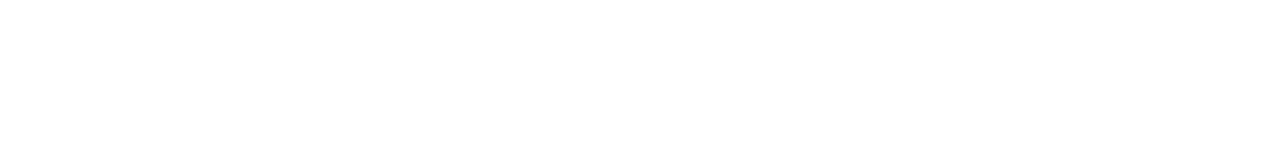
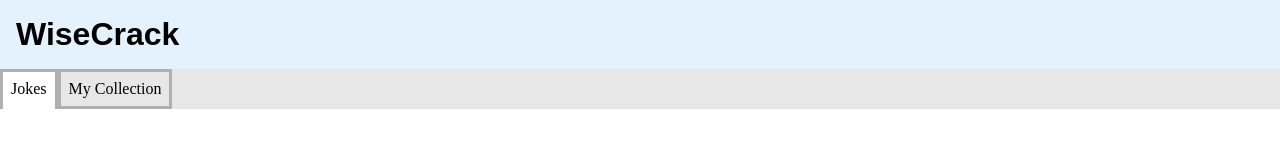
Before and after one commit to michelleschofield/wisecrack, a website with bundled scripts: page index.html in a window 1280 px wide. Built offline with nearby package versions, Linux system fonts and the light colour scheme; a web font is replaced by a local one.

Commit message:
Header and tabs created

```diff
--- a/css/styles.css
+++ b/css/styles.css
@@ -0,0 +1,29 @@
+h1 {
+  margin: 0;
+}
+
+.header {
+  padding: 1rem;
+  background-color: rgb(227, 242, 253);
+}
+
+.logo {
+  font-family: 'Tilt Warp', sans-serif;
+}
+
+.tab-container {
+  display: flex;
+  background-color: rgb(231, 231, 231);
+}
+
+.tab {
+  padding: 0.5rem;
+  border: solid;
+  border-color: rgb(176, 176, 176);
+  cursor: pointer;
+}
+
+.tab.active {
+  background-color: rgb(255, 255, 255);
+  border-bottom: none;
+}
--- a/index.html
+++ b/index.html
@@ -1,20 +1,35 @@
-<!DOCTYPE html>
+<!doctype html>
 <html lang="en">
   <head>
-  <meta charset="UTF-8">
-  <meta name="viewport" content="width=device-width, initial-scale=1.0">
+    <meta charset="UTF-8" />
+    <meta name="viewport" content="width=device-width, initial-scale=1.0" />
     <title>AJAX Project</title>
-  <link rel="icon" href="images/favicon.ico">
-  <link rel="stylesheet" href="css/reset.css">
-  <link rel="stylesheet" href="css/layout.css">
-  <link rel="stylesheet" href="css/styles.css">
+    <link rel="icon" href="images/favicon.ico" />
+    <link rel="stylesheet" href="css/reset.css" />
+    <link rel="stylesheet" href="css/layout.css" />
+    <link rel="stylesheet" href="css/styles.css" />
+    <link rel="preconnect" href="https://fonts.googleapis.com" />
+    <link rel="preconnect" href="https://fonts.gstatic.com" crossorigin />
+    <link
+      href="https://fonts.googleapis.com/css2?family=Tilt+Warp&display=swap"
+      rel="stylesheet" />
   </head>
   <body>
     <header>
+      <div class="header">
+        <h1 class="logo">WiseCrack</h1>
+      </div>
     </header>
     <main>
+      <div class="tab-container">
+        <div class="tab active">Jokes</div>
+        <div class="tab">My Collection</div>
+      </div>
     </main>
     <script src="js/data.js"></script>
     <script src="js/main.js"></script>
+    <script
+      src="https://kit.fontawesome.com/8330c2924c.js"
+      crossorigin="anonymous"></script>
   </body>
 </html>
```
Lines whose indentation alone changed are shown as unchanged.
